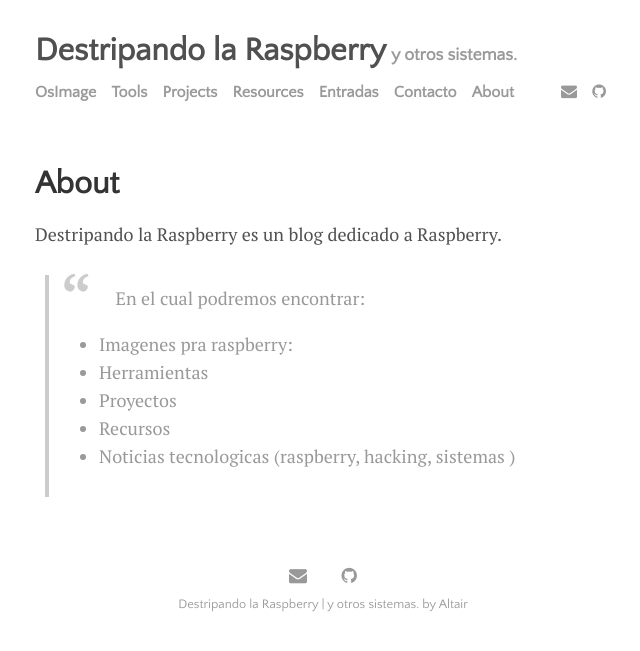
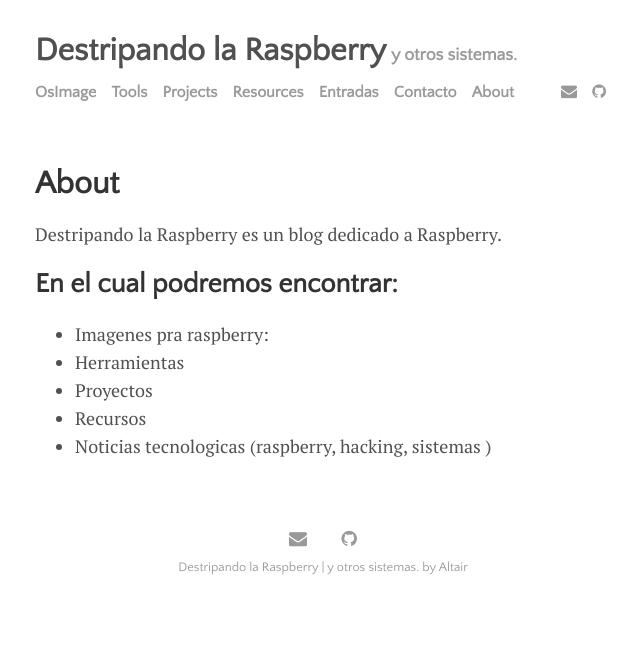
Before and after one commit to MrRastayoung/MrRastayoung.github.io, a Jekyll site: the page built from menu/about.md, in a window 1280 px wide. Shown: the top 651 px of the page, without its empty margins (317-957 px from the left). Built offline with Jekyll 4.4.1, drawn with Linux system fonts in a browser that asks for light colours; nearby versions of some CDN libraries.

Commit message:
Final ALL

```diff
--- a/menu/about.md
+++ b/menu/about.md
@@ -5,7 +5,7 @@
 
 Destripando la Raspberry es un blog dedicado a Raspberry.
 
-> En el cual podremos encontrar:
+## En el cual podremos encontrar:
 * Imagenes pra raspberry:
 * Herramientas
 * Proyectos
```
